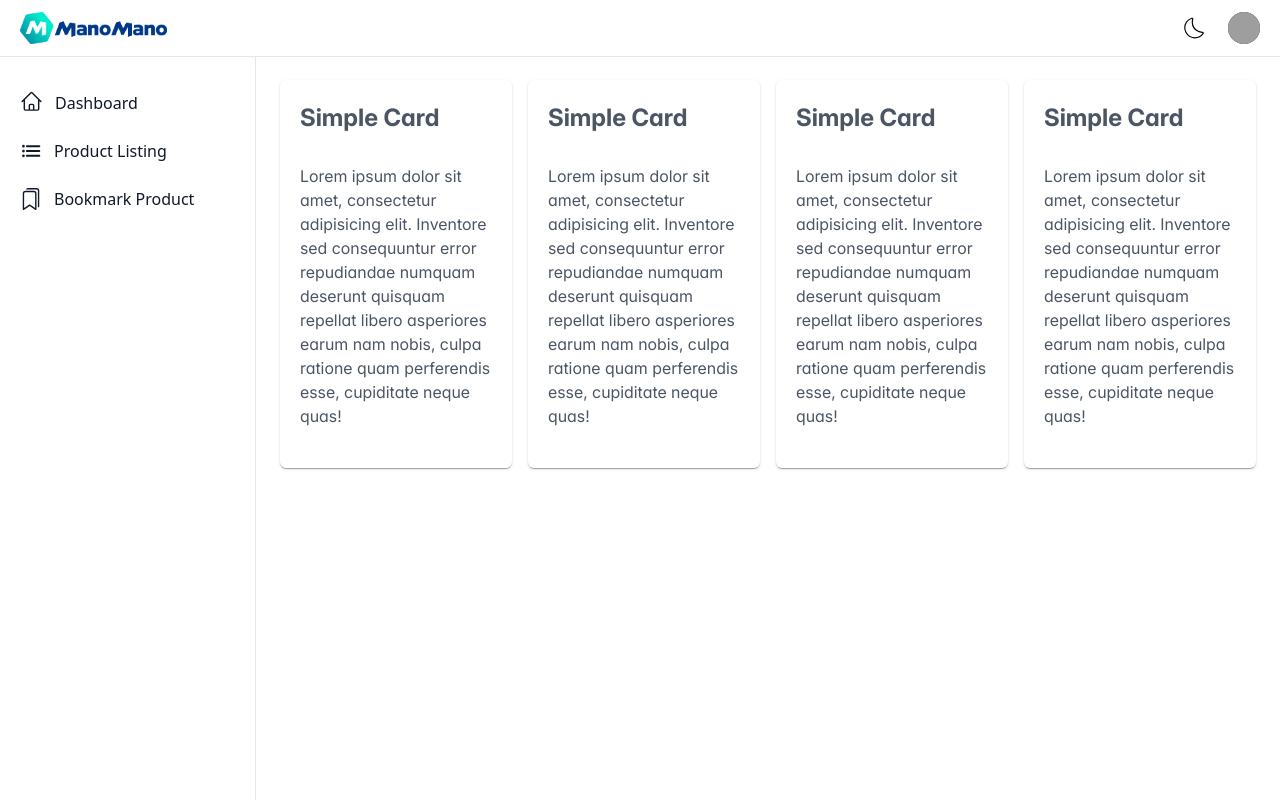
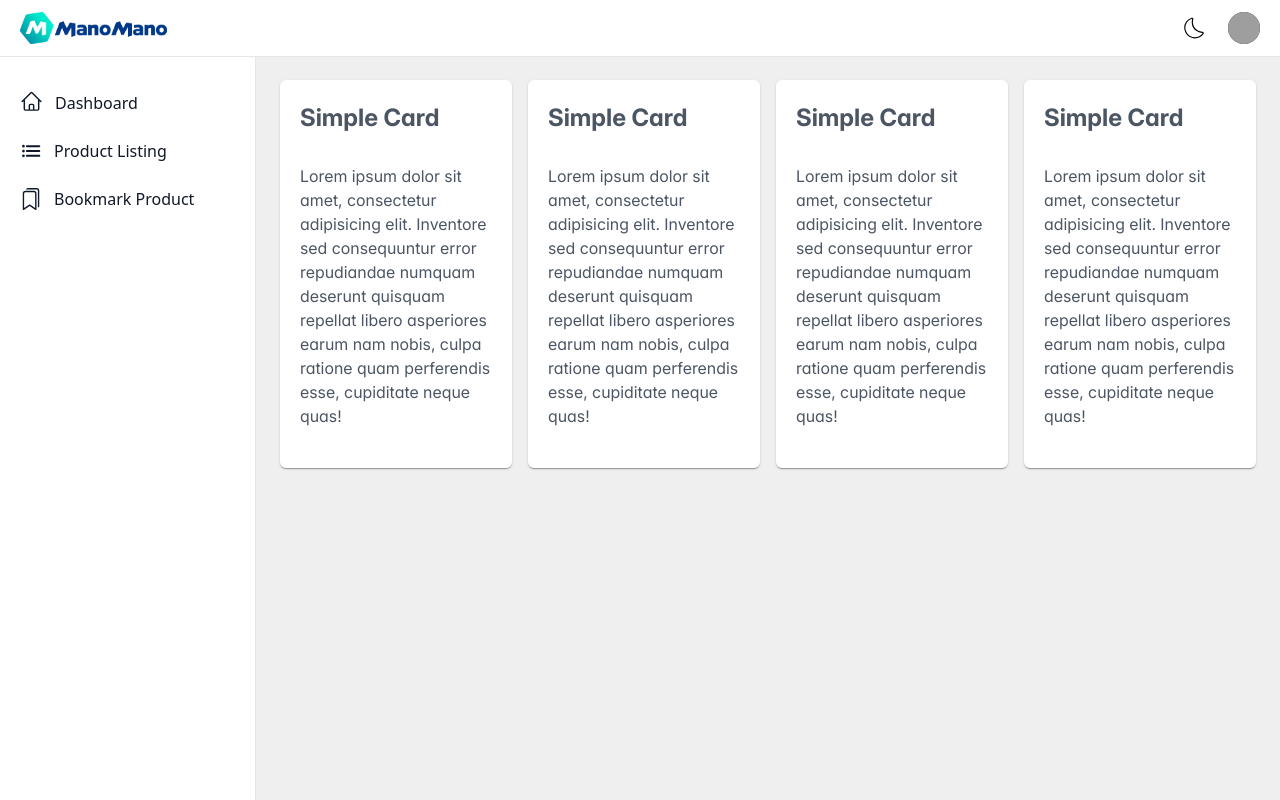
Before and after one commit to harshitverma-dev/movie-web-app, a React (Vite) app: page / in a window 1280 px wide. Built offline with nearby package versions, Linux system fonts and the light colour scheme; grey boxes are pictures that could not be loaded; a web font is replaced by a local one.

Commit message:
changes added in sidebar and updated code for product

```diff
--- a/src/App.css
+++ b/src/App.css
@@ -6,6 +6,10 @@
 
 .allProductContainer .p-card-header {
   position: relative;
+}
+
+body{
+  background-color: #efefef;
 }
 
 
```
